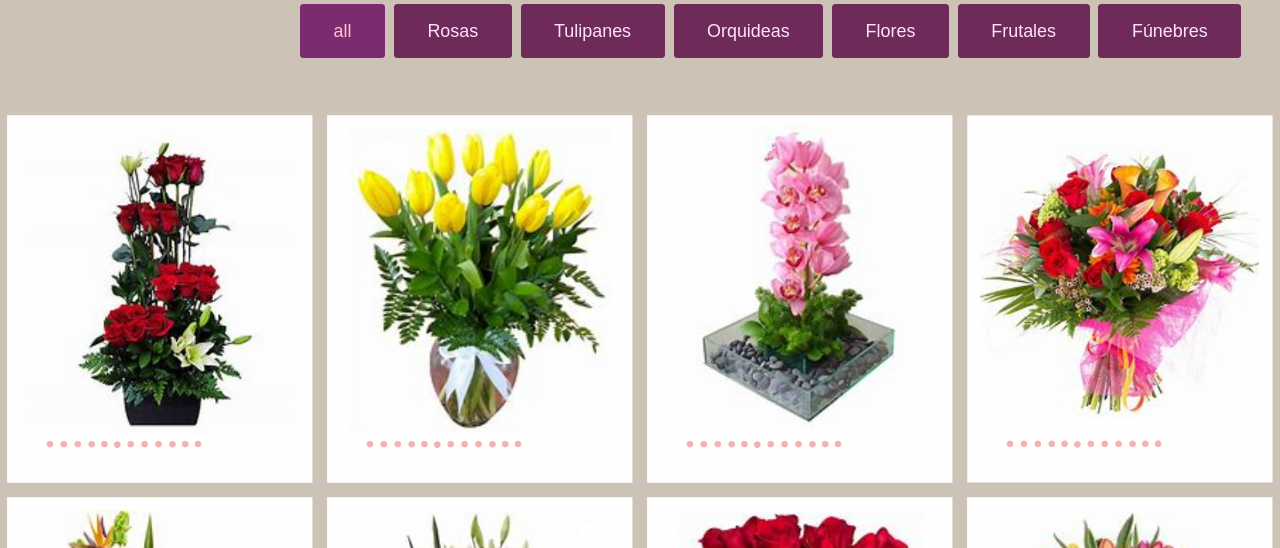
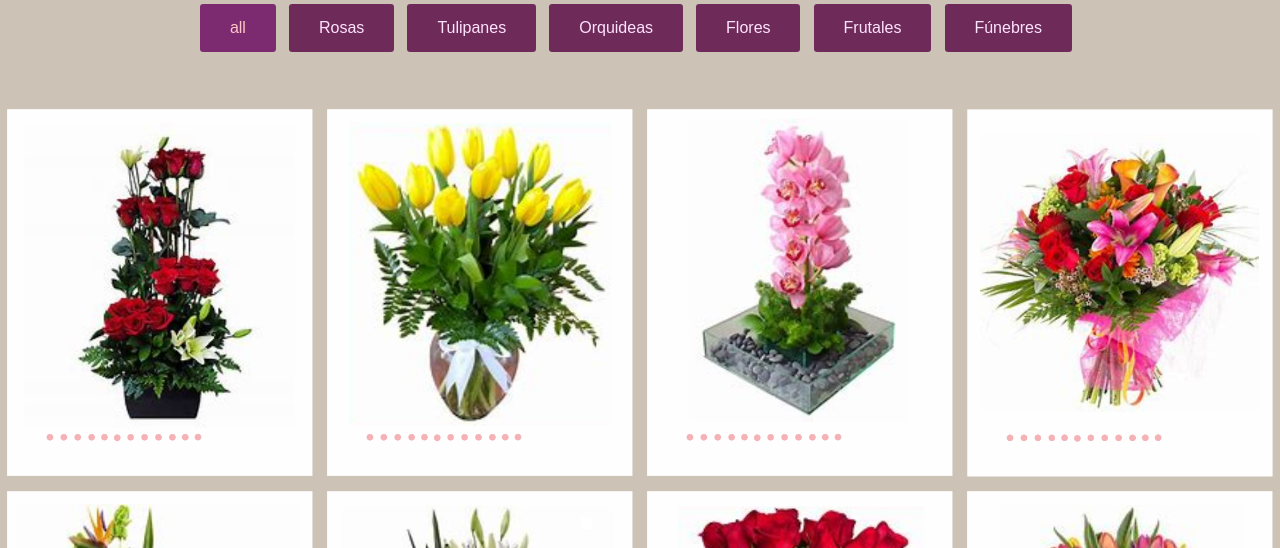
Before and after one commit to rovixa/floreriarosita, a plain HTML site: page catalogo.html in a window 1280 px wide. Shown: the part 166-714 px from the top of the page. Drawn offline with Linux system fonts and the light colour scheme.

Commit message:
floreria rosita

```diff
--- a/estilocatalogo.css
+++ b/estilocatalogo.css
@@ -76,7 +76,7 @@ body{
 }
 .wrapper .items{
   display: flex;
-  max-width: 720px;
+  max-width: 920px;
   width: 100%;
   justify-content: space-between;
   padding: 20px;
@@ -91,7 +91,7 @@ body{
 	margin-right: .50em;
 	cursor: pointer;
 	transition: .3s ease all;
-	font-size: 1.12em;
+	font-size: 1.0em;
 }
 .items span.active,
 .items span:hover{
```
